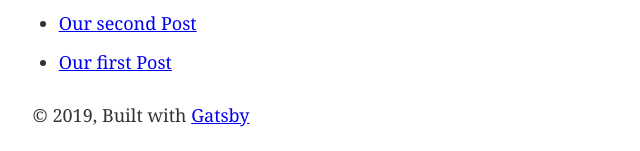
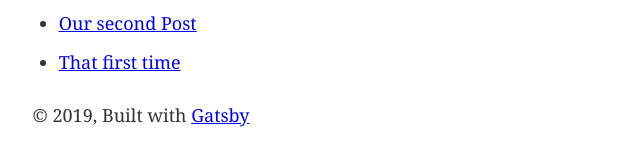
Before and after one commit to gabrilator/meetup_test, a Gatsby site: page / in a window 1280 px wide. Shown: the part 1174-1325 px from the top of the page, 147-787 px from the left. Built offline with nearby package versions, Linux system fonts and the light colour scheme; Gatsby itself is replaced by a stand-in of ours.

Commit message:
Update Posts “post1”

```diff
--- a/src/posts/post1.md
+++ b/src/posts/post1.md
@@ -1,7 +1,6 @@
 ---
-slug: "/first-post"
-title: "Our first Post"
-date: "2019-03-05"
+title: That first time
+date: '2019-03-05'
 ---
 
 # Barna rocks
```
